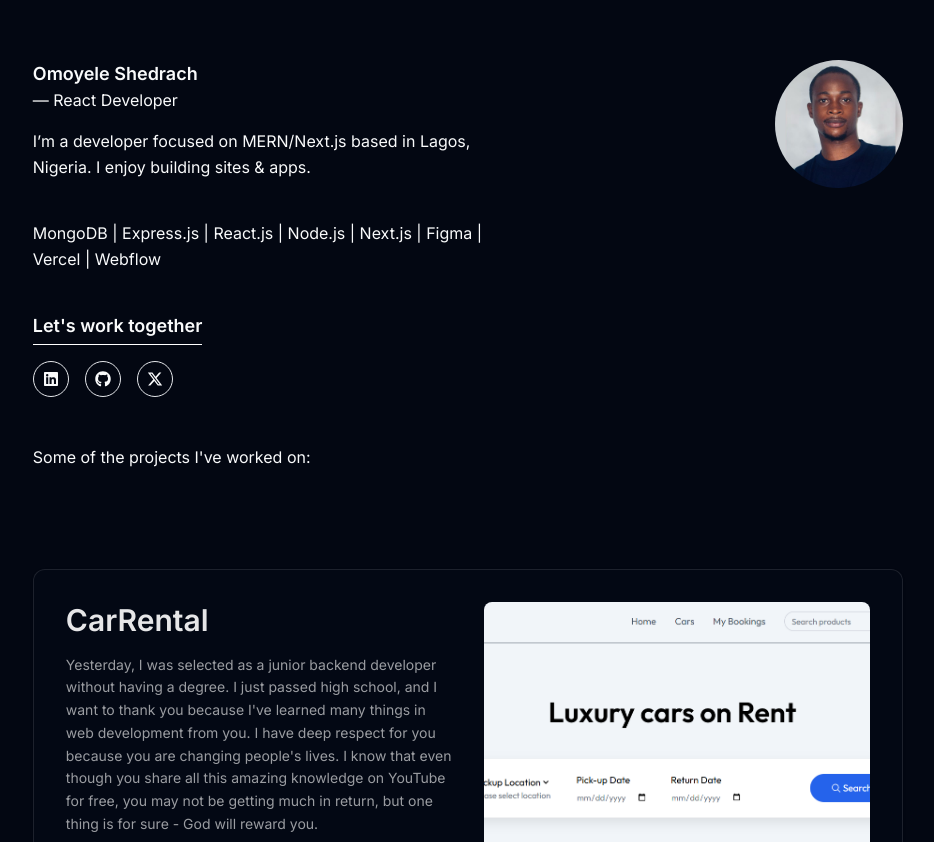
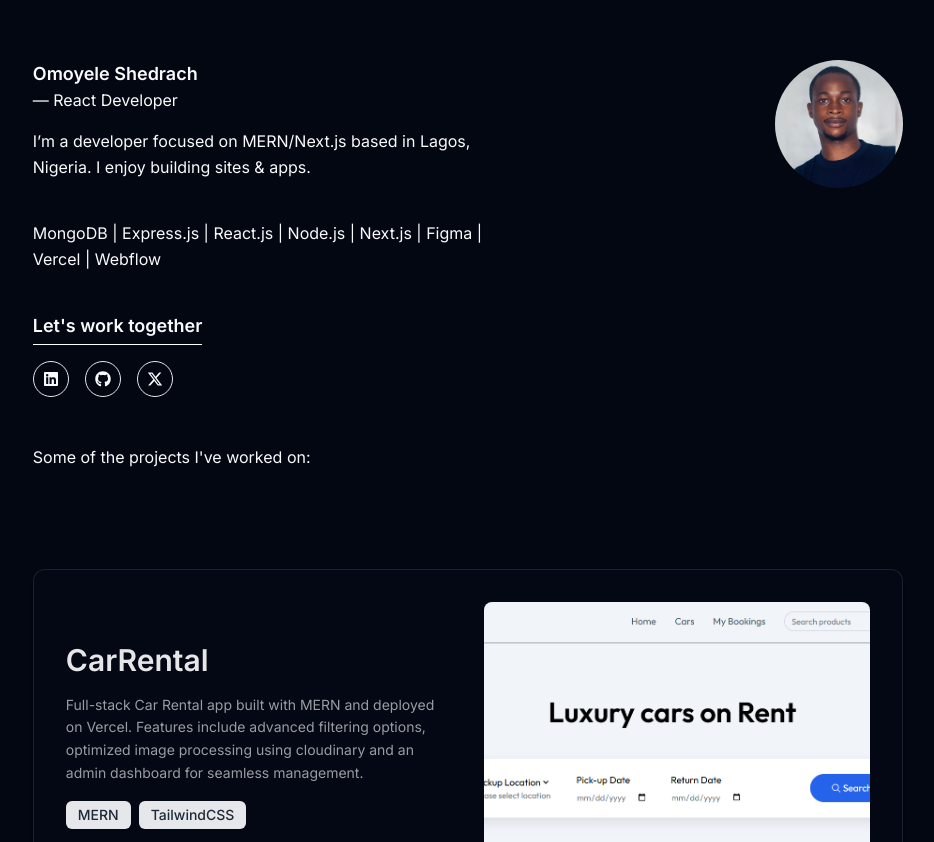
Before and after one commit to Omni79/omnidev, a Next.js app: page / in a window 1280 px wide. Shown: the part 110-952 px from the top of the page, without its empty margins (172-1106 px from the left). Built offline with nearby package versions, Linux system fonts and the light colour scheme.

Commit message:
content updated

```diff
--- a/app/components/Work.jsx
+++ b/app/components/Work.jsx
@@ -18,7 +18,7 @@ const Work = () => {
             className='flex flex-col-reverse xl:flex-row justify-between gap-8 p-8 bg-primary/10 border border-white/10 h-auto xl:h-[500px]'
           >
             {/* Left Side - Text */}
-            <CardContent className='flex flex-col p-0 xl:w-[50%] justify-between'>
+            <CardContent className='flex flex-col p-0 xl:pt-10 xl:w-[50%] justify-between'>
               <div>
                 <h2 className='text-2xl md:text-3xl font-semibold text-white/90'>
                   {project.title}
@@ -50,6 +50,7 @@ const Work = () => {
                 >
                   Live
                 </a>
+
                 <a
                   href={project.git}
                   target='_blank'
--- a/assets/assets.js
+++ b/assets/assets.js
@@ -80,68 +80,56 @@ export const workData = [
   {
     title: "CarRental",
     description:
-      "Yesterday, I was selected as a junior backend developer without having a degree. I just passed high school, and I want to thank you because I've learned many things in web development from you. I have deep respect for you because you are changing people's lives. I know that even though you share all this amazing knowledge on YouTube for free, you may not be getting much in return, but one thing is for sure - God will reward you.",
+      "Full-stack Car Rental app built with MERN and deployed on Vercel. Features include advanced filtering options, optimized image processing using cloudinary and an admin dashboard for seamless management.",
     bgImage: "/work-1.png",
     live: "https://car-rental-ruby-three.vercel.app/",
     git: "https://github.com/Omni79/CarRental-fullstack.git",
-    stack: [
-      "ReactJS", "mongoDB", "NodeJS"
-    ]
+    stack: ["MERN", "TailwindCSS"],
   },
   {
     title: "QuickBlog",
     description:
-      "Yesterday, I was selected as a junior backend developer without having a degree. I just passed high school, and I want to thank you because I've learned many things in web development from you. I have deep respect for you because you are changing people's lives. I know that even though you share all this amazing knowledge on YouTube for free, you may not be getting much in return, but one thing is for sure - God will reward you.",
+      "AI-powered Blog App with Google Gemini. Create, manage, and publish posts seamlessly with a modern, responsive design.",
     bgImage: "/work-2.png",
     live: "https://quick-blog-lac-beta.vercel.app/",
     git: "https://github.com/Omni79/QuickBlog.git",
-    stack: [
-      "ReactJS", "mongoDB", "NodeJS"
-    ]
+    stack: ["MERN", "Gemini-AI", "TailwindCSS"],
   },
   {
     title: "Forever - E-commerce App",
     description:
-      "Yesterday, I was selected as a junior backend developer without having a degree. I just passed high school, and I want to thank you because I've learned many things in web development from you. I have deep respect for you because you are changing people's lives. I know that even though you share all this amazing knowledge on YouTube for free, you may not be getting much in return, but one thing is for sure - God will reward you.",
+      "Forever E-Commerce App built with the MERN stack for a solo seller, featuring advanced search and category filtering, Stripe payments, and Cloudinary media. Includes a seller dashboard with interactive order management and product upload pages.",
     bgImage: "/work-3.png",
     live: "",
     git: "",
-    stack: [
-      "ReactJS", "mongoDB", "NodeJS"
-    ]
+    stack: ["MERN", "TailwindCSS", "Stripe", "E-commerce"],
   },
   {
     title: "Morphs - Creative Company",
     description:
-      "Yesterday, I was selected as a junior backend developer without having a degree. I just passed high school, and I want to thank you because I've learned many things in web development from you. I have deep respect for you because you are changing people's lives. I know that even though you share all this amazing knowledge on YouTube for free, you may not be getting much in return, but one thing is for sure - God will reward you.",
+      "Landing page for Morphs, a creative company. Built with Next.js and TailwindCSS, fully responsive and deployed on Vercel.",
     bgImage: "/work-4.png",
     live: "https://morphs.vercel.app/",
     git: "https://github.com/Omni79/Morphs.git",
-    stack: [
-      "ReactJS", "mongoDB", "NodeJS"
-    ]
+    stack: ["NextJS", "TailwindCSS", "Vercel"],
   },
   {
     title: "Real Estate",
     description:
-      "Yesterday, I was selected as a junior backend developer without having a degree. I just passed high school, and I want to thank you because I've learned many things in web development from you. I have deep respect for you because you are changing people's lives. I know that even though you share all this amazing knowledge on YouTube for free, you may not be getting much in return, but one thing is for sure - God will reward you.",
+      "Real estate landing page built with Next.js, featuring a fully responsive design and a working contact form for direct inquiries.",
     bgImage: "/work-5.png",
     live: "https://real-estate-rose-nu.vercel.app/",
     git: "https://github.com/Omni79/real-estate#",
-    stack: [
-      "ReactJS", "mongoDB", "NodeJS"
-    ]
+    stack: ["NextJS", "TailwindCSS", "Framer", "Vercel"],
   },
   {
     title: "SaaS Landing Page",
     description:
-      "Yesterday, I was selected as a junior backend developer without having a degree. I just passed high school, and I want to thank you because I've learned many things in web development from you. I have deep respect for you because you are changing people's lives. I know that even though you share all this amazing knowledge on YouTube for free, you may not be getting much in return, but one thing is for sure - God will reward you.s",
+      "SaaS landing page built with Next.js and TailwindCSS, featuring smooth animated sections and a fully responsive design.",
     bgImage: "/work-6.png",
     live: "",
     git: "",
-    stack: [
-      "ReactJS", "mongoDB", "NodeJS"
-    ]
+    stack: ["NextJS", "TailwindCSS", "Framer", "Vercel"],
   },
 ];
 
```
